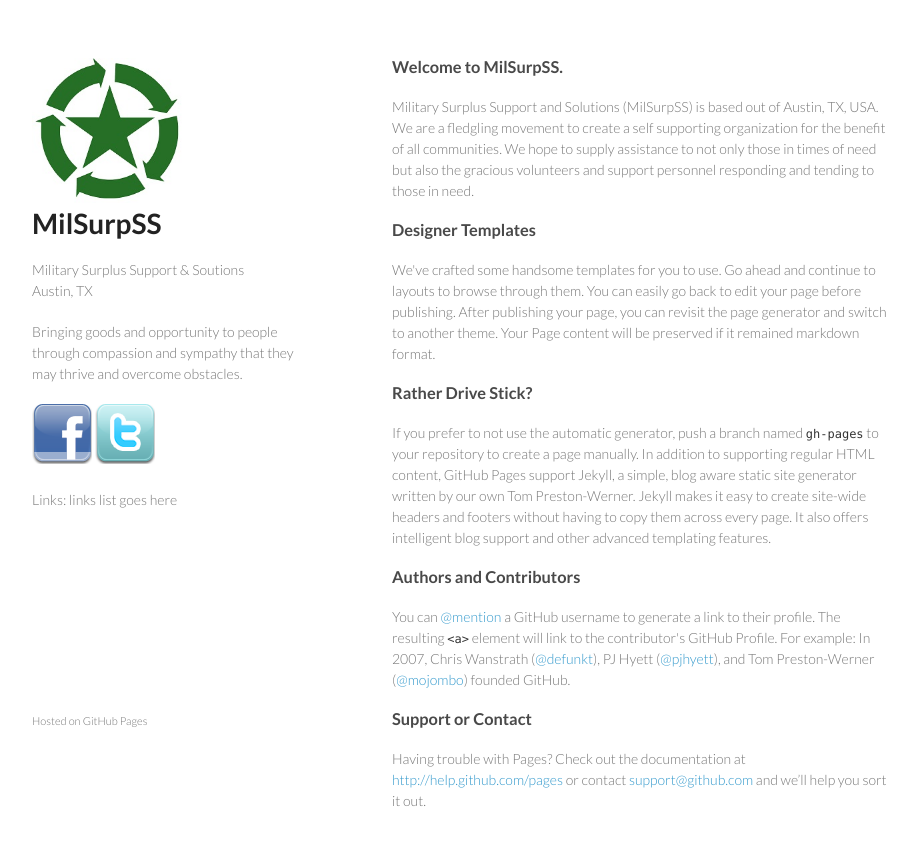
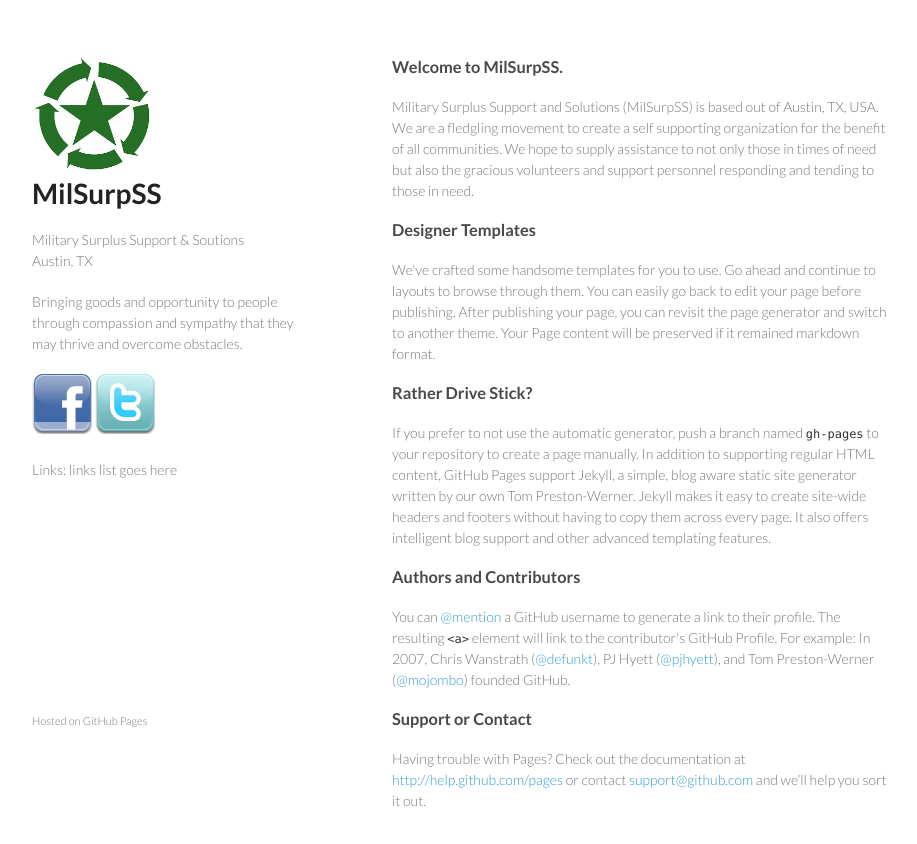
Before and after one commit to MilSurpSS/milsurpss.github.io, a plain HTML site: page index.html in a window 1280 px wide. Shown: the whole page, without its empty margins (178-1095 px from the left). Drawn offline with Linux system fonts and the light colour scheme.

Commit message:
logo resize

```diff
--- a/index.html
+++ b/index.html
@@ -21,7 +21,7 @@
 
 
       <header>
-        <img src="images/MilSurpSS_-_green_white_small.jpg"  height="145" width="150">
+        <img src="images/MilSurpSS_-_green_white_small.jpg"  height="115" width="120">
         <h1>MilSurpSS</h1>
         <p>Military Surplus Support & Soutions </br>
            Austin, TX </br></p>
```
